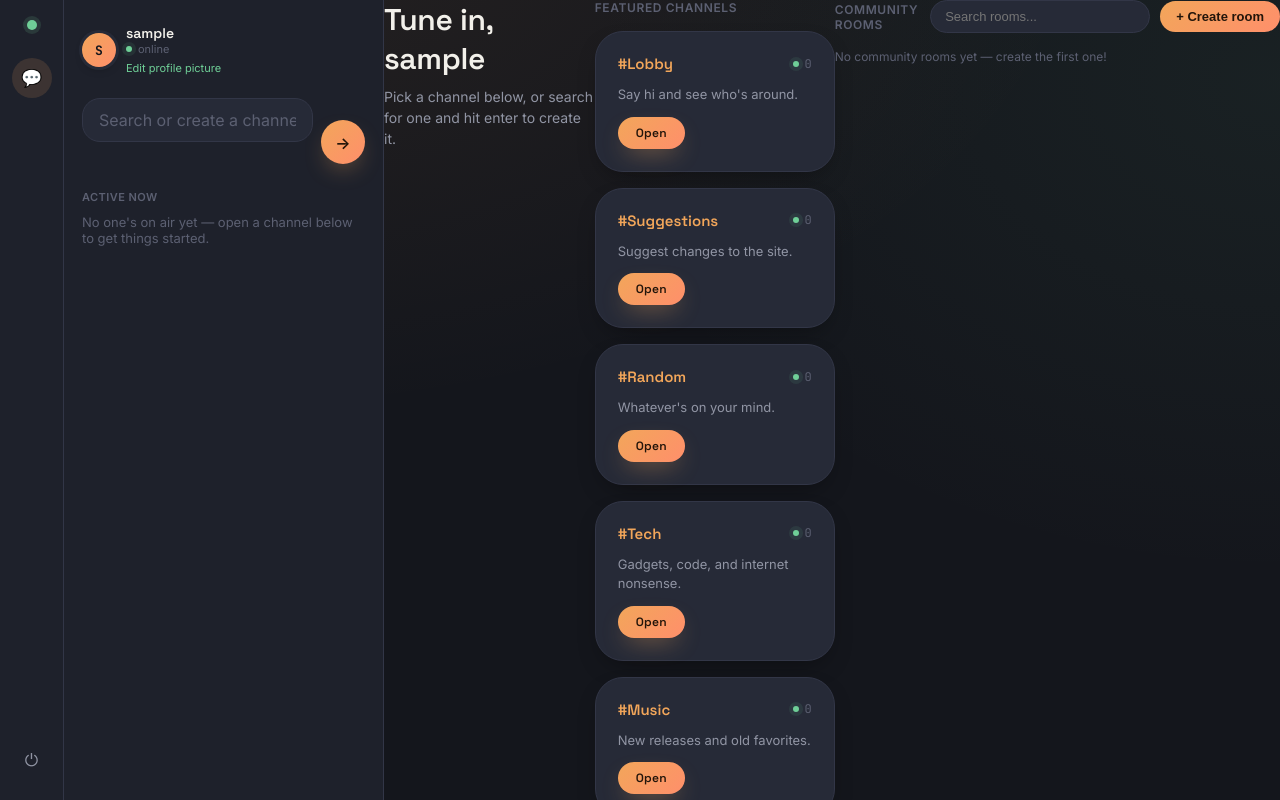
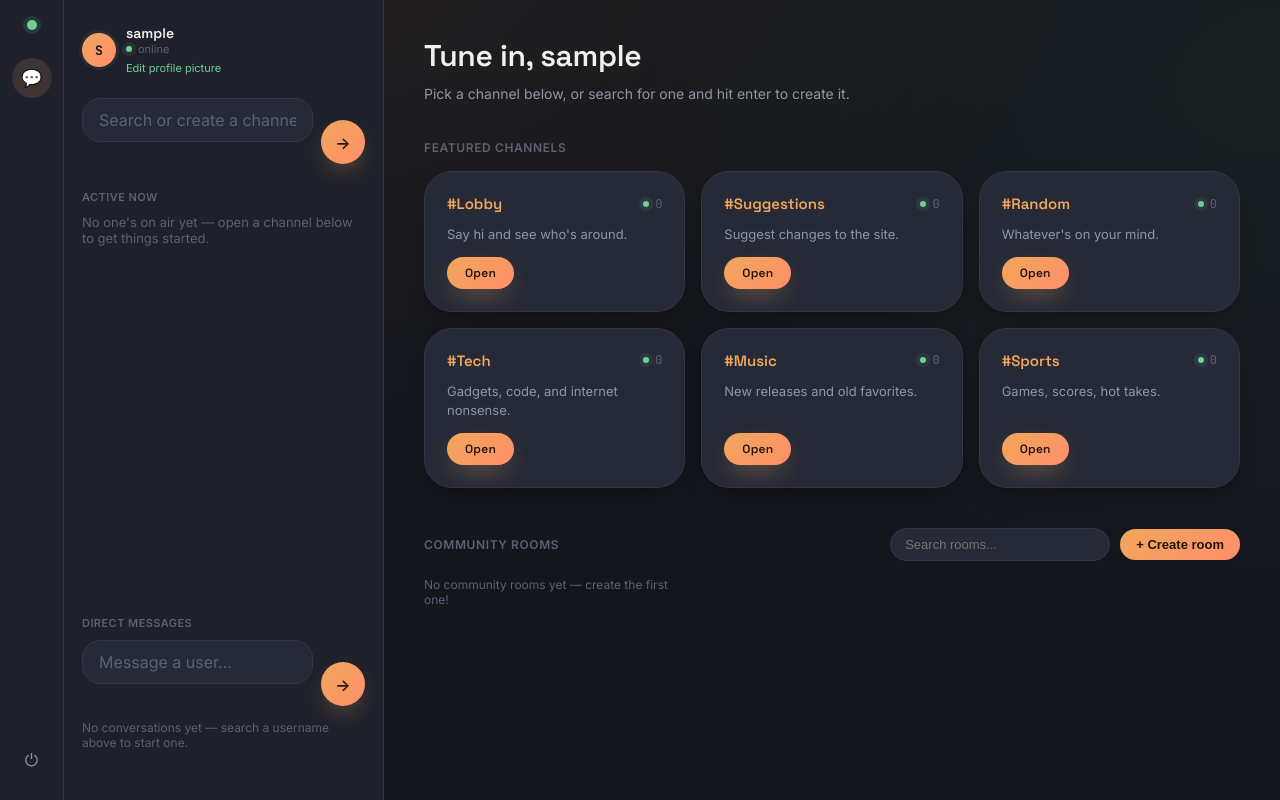
Before and after one commit to eckermania14/wavelength, a Flask app: page / in a window 1280 px wide. Run offline with Flask 3, Linux system fonts and the light colour scheme; the visitor is signed in with stand-in values (Sample User, id 1); data comes from the database, SQL or seed files in the repository; some libraries are stand-ins or nearby versions.

Commit message:
fixed formatting

```diff
--- a/app.py
+++ b/app.py
@@ -184,6 +184,8 @@ def init_db():
         ("owner", "ALTER TABLE rooms ADD COLUMN owner TEXT"),
         ("password_hash", "ALTER TABLE rooms ADD COLUMN password_hash TEXT"),
         ("background_image", "ALTER TABLE rooms ADD COLUMN background_image TEXT"),
+        ("dm_user_a", "ALTER TABLE rooms ADD COLUMN dm_user_a TEXT"),
+        ("dm_user_b", "ALTER TABLE rooms ADD COLUMN dm_user_b TEXT"),
     ]:
         if col not in existing_cols:
             db.execute(ddl)
@@ -253,10 +255,89 @@ def list_active_rooms():
     if not active_ids:
         return []
     placeholders = ",".join("?" for _ in active_ids)
-    rows = db.execute(f"SELECT * FROM rooms WHERE id IN ({placeholders})", active_ids).fetchall()
+    # Direct messages have their own sidebar list and shouldn't show up
+    # mixed in with public "active now" rooms.
+    rows = db.execute(
+        f"SELECT * FROM rooms WHERE id IN ({placeholders}) AND dm_user_a IS NULL", active_ids
+    ).fetchall()
     rows = [with_online_count(r) for r in rows]
     rows.sort(key=lambda r: r["online_count"], reverse=True)
     return rows
+
+
+# ==================== Direct messages ====================
+# A DM conversation is just a room row (so it reuses all the existing
+# join/leave/message/history/voice machinery) that's flagged with the two
+# participants' usernames instead of being featured or owned.
+
+def is_dm_room(room_row):
+    return bool(room_row["dm_user_a"])
+
+
+def dm_partner_username(room_row, username):
+    """Given a DM room and one of its participants, return the other one."""
+    if room_row["dm_user_a"] == username:
+        return room_row["dm_user_b"]
+    return room_row["dm_user_a"]
+
+
+def can_access_room(room_row, username):
+    """DMs are private to their two participants; regular rooms are open
+    to anyone (subject to the normal ban/password checks elsewhere)."""
+    if is_dm_room(room_row):
+        return username in (room_row["dm_user_a"], room_row["dm_user_b"])
+    return True
+
+
+def get_or_create_dm_room(user_a, user_b):
+    a, b = sorted([user_a, user_b], key=str.lower)
+    db = get_db()
+    row = db.execute(
+        "SELECT * FROM rooms WHERE dm_user_a = ? AND dm_user_b = ?", (a, b)
+    ).fetchone()
+    if row:
+        return row
+    name = f"dm-{uuid.uuid4().hex}"
+    db.execute(
+        "INSERT INTO rooms (name, description, featured, created_at, dm_user_a, dm_user_b) "
+        "VALUES (?, '', 0, ?, ?, ?)",
+        (name, datetime.now().isoformat(), a, b),
+    )
+    db.commit()
+    return db.execute(
+        "SELECT * FROM rooms WHERE dm_user_a = ? AND dm_user_b = ?", (a, b)
+    ).fetchone()
+
+
+def list_dm_conversations(username):
+    """Everyone this user has ever DM'd, most recently active first."""
+    db = get_db()
+    rows = db.execute(
+        "SELECT * FROM rooms WHERE dm_user_a = ? OR dm_user_b = ?", (username, username)
+    ).fetchall()
+
+    conversations = []
+    for r in rows:
+        other = dm_partner_username(r, username)
+        history = message_history.get(r["id"], [])
+        last = history[-1] if history else None
+        conversations.append({
+            "room_id": r["id"],
+            "username": other,
+            "avatar": get_user_avatar(other),
+            "online": other in room_users.get(r["id"], set()),
+            "last_message": (last["message"] if last and last.get("message") else
+                              ("📷 Image" if last and last.get("image_url") else "")),
+            "last_time": last["time"] if last else "",
+            "_sort": len(history) and 1 or 0,
+        })
+
+    # Conversations with messages float to the top (newest last message
+    # first); brand-new empty conversations trail behind, newest first.
+    conversations.sort(key=lambda c: (-c["_sort"], -c["room_id"]))
+    for c in conversations:
+        c.pop("_sort", None)
+    return conversations
 
 
 def with_online_count(room_row):
@@ -527,6 +608,7 @@ def index():
         featured_rooms=list_featured_rooms(),
         active_rooms=list_active_rooms(),
         custom_rooms=list_custom_rooms(q),
+        dm_conversations=list_dm_conversations(username),
         room_query=q,
         username=username,
         avatar_url=get_user_avatar(username),
@@ -545,16 +627,22 @@ def room(room_id):
 
     username = session.get("username")
 
-    if is_user_banned(room_id, username) and not is_room_owner(room_row, username):
+    if not can_access_room(room_row, username):
+        abort(403)
+
+    is_dm = is_dm_room(room_row)
+
+    if not is_dm and is_user_banned(room_id, username) and not is_room_owner(room_row, username):
         return redirect(url_for("index", banned_room=room_row["name"]))
 
-    if not room_is_unlocked_for_session(room_row, username):
+    if not is_dm and not room_is_unlocked_for_session(room_row, username):
         return redirect(url_for("room_join", room_id=room_id))
 
     history = message_history.get(room_id, [])
     online = online_users_with_avatars(room_id)
     is_owner = is_room_owner(room_row, username)
     is_moderator = can_moderate_room(room_row, username)
+    dm_partner = dm_partner_username(room_row, username) if is_dm else None
 
     return render_template(
         "room.html",
@@ -568,6 +656,10 @@ def room(room_id):
         history=history,
         online=online,
         active_rooms=list_active_rooms(),
+        dm_conversations=list_dm_conversations(username),
+        is_dm=is_dm,
+        dm_partner=dm_partner,
+        dm_partner_avatar=get_user_avatar(dm_partner) if dm_partner else None,
         is_owner=is_owner,
         is_moderator=is_moderator,
         moderators=list_room_moderators(room_id) if is_owner else [],
@@ -576,6 +668,39 @@ def room(room_id):
         settings_success=request.args.get("settings_success"),
         open_settings=request.args.get("open_settings"),
     )
+
+
+@app.route("/dm", methods=["POST"])
+@login_required
+def dm_start():
+    """Sidebar 'message a user' box: look up the username and jump into
+    (or create) the DM conversation with them."""
+    target = request.form.get("username", "").strip()
+    me = session["username"]
+    if not target:
+        return redirect(url_for("index"))
+    if target.lower() == me.lower():
+        return redirect(url_for("index", room_error="You can't message yourself."))
+    if not get_user_by_username(target):
+        return redirect(url_for("index", room_error=f"No user named '{target}'."))
+
+    room_row = get_or_create_dm_room(me, target)
+    return redirect(url_for("room", room_id=room_row["id"]))
+
+
+@app.route("/dm/<username>")
+@login_required
+def dm_with(username):
+    """Direct link into a DM conversation, e.g. from a profile page."""
+    me = session["username"]
+    username = username.strip()
+    if username.lower() == me.lower():
+        return redirect(url_for("index"))
+    if not get_user_by_username(username):
+        return redirect(url_for("index", room_error=f"No user named '{username}'."))
+
+    room_row = get_or_create_dm_room(me, username)
+    return redirect(url_for("room", room_id=room_row["id"]))
 
 
 @app.route("/r/<int:room_id>/join", methods=["GET", "POST"])
@@ -1178,7 +1303,9 @@ def handle_join(data):
     room_row = get_room(room_id)
     if room_row is None:
         return
-    if is_user_banned(room_id, username) and not is_room_owner(room_row, username):
+    if not can_access_room(room_row, username):
+        return
+    if not is_dm_room(room_row) and is_user_banned(room_id, username) and not is_room_owner(room_row, username):
         emit("banned", {"username": username})
         return
     join_room(str(room_id))
--- a/static/style.css
+++ b/static/style.css
@@ -710,6 +710,7 @@ form button:active,
   font-size: 13px;
   font-weight: 700;
   color: #14161c;
+  background: var(--amber-grad);
   box-shadow: 0 0 0 3px var(--panel-raised), 0 4px 10px -4px rgba(0, 0, 0, 0.5);
 }
 
@@ -1117,13 +1118,90 @@ html, body.dashboard-body {
   flex: 1;
 }
 
+/* ---- Direct messages ---- */
+
+.dm-search {
+  margin-bottom: 14px;
+}
+
+.dm-list-wrap {
+  margin-bottom: 26px;
+}
+
+.dm-list {
+  list-style: none;
+  margin: 0;
+  padding: 0;
+  display: flex;
+  flex-direction: column;
+  gap: 6px;
+}
+
+.dm-row {
+  display: flex;
+  align-items: center;
+  gap: 10px;
+  padding: 8px 12px;
+  background: var(--panel-raised);
+  border: 1px solid var(--panel-line);
+  border-radius: var(--radius-full);
+  color: var(--text);
+  text-decoration: none;
+  font-size: 13px;
+  transition: border-color 0.15s ease, background 0.15s ease;
+}
+
+.dm-row:hover {
+  border-color: var(--amber-dim);
+  background: #2c303f;
+}
+
+.dm-row-active {
+  border-color: var(--amber);
+}
+
+.dm-avatar {
+  width: 26px;
+  height: 26px;
+  font-size: 11px;
+  flex-shrink: 0;
+}
+
+.dm-info {
+  flex: 1;
+  min-width: 0;
+  display: flex;
+  flex-direction: column;
+  gap: 1px;
+}
+
+.dm-username {
+  font-weight: 500;
+  white-space: nowrap;
+  overflow: hidden;
+  text-overflow: ellipsis;
+}
+
+.dm-preview {
+  font-size: 11px;
+  color: var(--text-faint);
+  white-space: nowrap;
+  overflow: hidden;
+  text-overflow: ellipsis;
+}
+
+.dm-row .on-air.small {
+  flex-shrink: 0;
+}
+
 /* ---- Main content area ---- */
 
 .main {
     flex: 1;
     display: flex;
-    padding: 0;
-    overflow: hidden;
+    flex-direction: column;
+    padding: 36px 40px 40px;
+    overflow-y: auto;
 }
 
 .main-header {
@@ -1147,6 +1225,14 @@ html, body.dashboard-body {
   letter-spacing: 0.05em;
   color: var(--text-faint);
   margin-bottom: 16px;
+}
+
+.rooms-section {
+  margin-bottom: 40px;
+}
+
+.rooms-section:last-child {
+  margin-bottom: 0;
 }
 
 .rooms-grid {
@@ -1221,7 +1307,6 @@ html, body.dashboard-body {
     width: 52px;
   }
   .main {
-    padding: 28px 20px 40px;
-    overflow: hidden;
+    padding: 24px 18px 32px;
   }
 }
--- a/templates/index.html
+++ b/templates/index.html
@@ -215,6 +215,34 @@
           <p class="empty-note">No one's on air yet — open a channel below to get things started.</p>
         {% endif %}
       </div>
+
+      <div class="sidebar-section-label">Direct messages</div>
+      <form class="sidebar-search dm-search" id="dm-search-form">
+        <input type="text" id="dm-search-input" maxlength="32" placeholder="Message a user...">
+        <button type="submit" aria-label="Message">→</button>
+      </form>
+      <div class="dm-list-wrap">
+        {% if dm_conversations %}
+          <ul class="dm-list">
+          {% for dm in dm_conversations %}
+            <li>
+              <a href="{{ url_for('room', room_id=dm.room_id) }}" class="dm-row">
+                <span class="avatar dm-avatar">
+                  {% if dm.avatar %}<img src="{{ dm.avatar }}" alt="{{ dm.username }}">{% else %}{{ dm.username[0]|upper }}{% endif %}
+                </span>
+                <span class="dm-info">
+                  <span class="dm-username">{{ dm.username }}</span>
+                  {% if dm.last_message %}<span class="dm-preview">{{ dm.last_message }}</span>{% endif %}
+                </span>
+                {% if dm.online %}<span class="on-air live small"><span class="pulse"></span></span>{% endif %}
+              </a>
+            </li>
+          {% endfor %}
+          </ul>
+        {% else %}
+          <p class="empty-note small">No conversations yet — search a username above to start one.</p>
+        {% endif %}
+      </div>
     </aside>
     <main class="main">
       <header class="main-header">
@@ -370,6 +398,13 @@
       clearTimeout(searchTimer);
       searchTimer = setTimeout(runSearch, 250);
     });
+
+    // Direct-message search box: jump straight into the conversation.
+    document.getElementById('dm-search-form').addEventListener('submit', (e) => {
+      e.preventDefault();
+      const val = document.getElementById('dm-search-input').value.trim();
+      if (val) window.location.href = '/dm/' + encodeURIComponent(val);
+    });
   </script>
 </body>
 </html>
--- a/templates/user_profile.html
+++ b/templates/user_profile.html
@@ -126,6 +126,8 @@
 
       {% if is_me %}
         <a href="{{ url_for('profile') }}" class="edit-profile-link">✏️ Edit your profile</a>
+      {% else %}
+        <a href="{{ url_for('dm_with', username=profile_username) }}" class="btn btn-small" style="margin-top:16px;">✉️ Message</a>
       {% endif %}
 
       <br>
```
Also changed, not shown: templates/room.html (+52 -7 lines).
